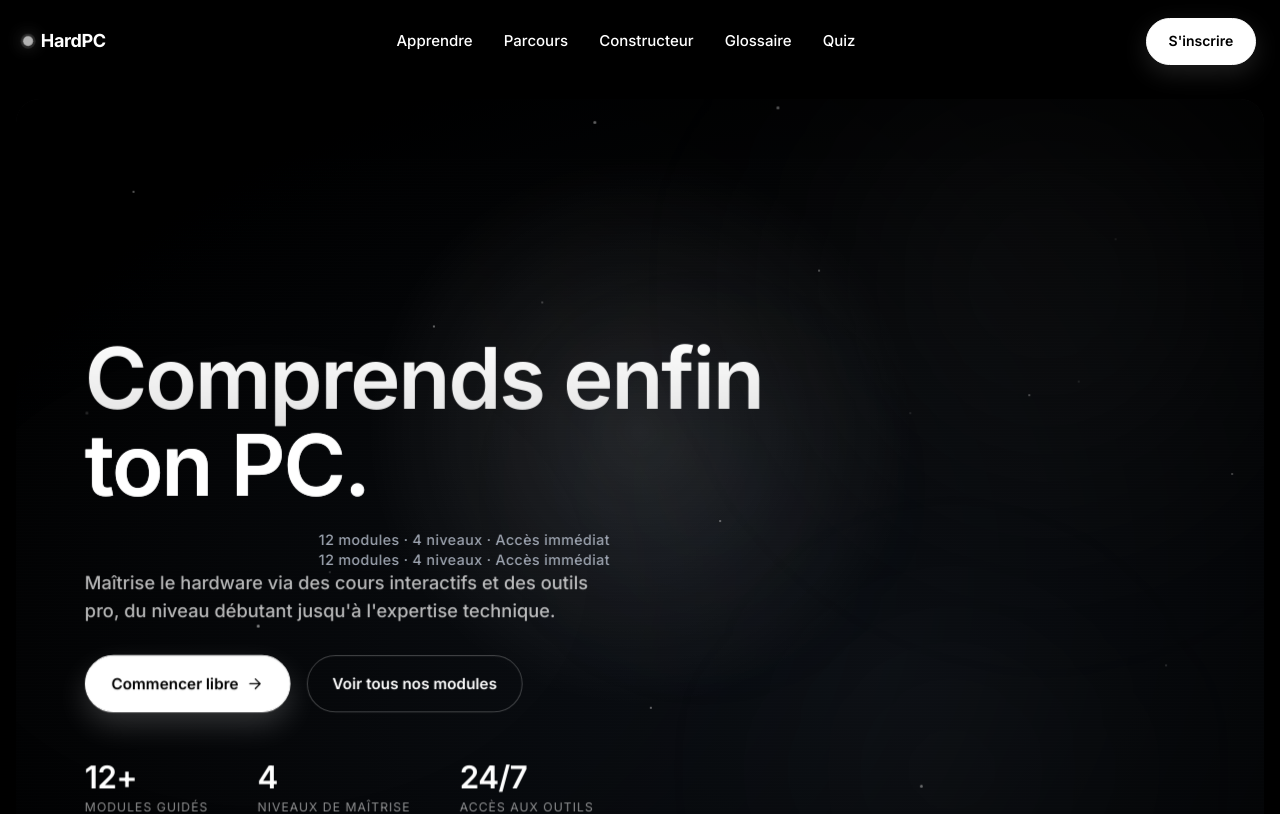
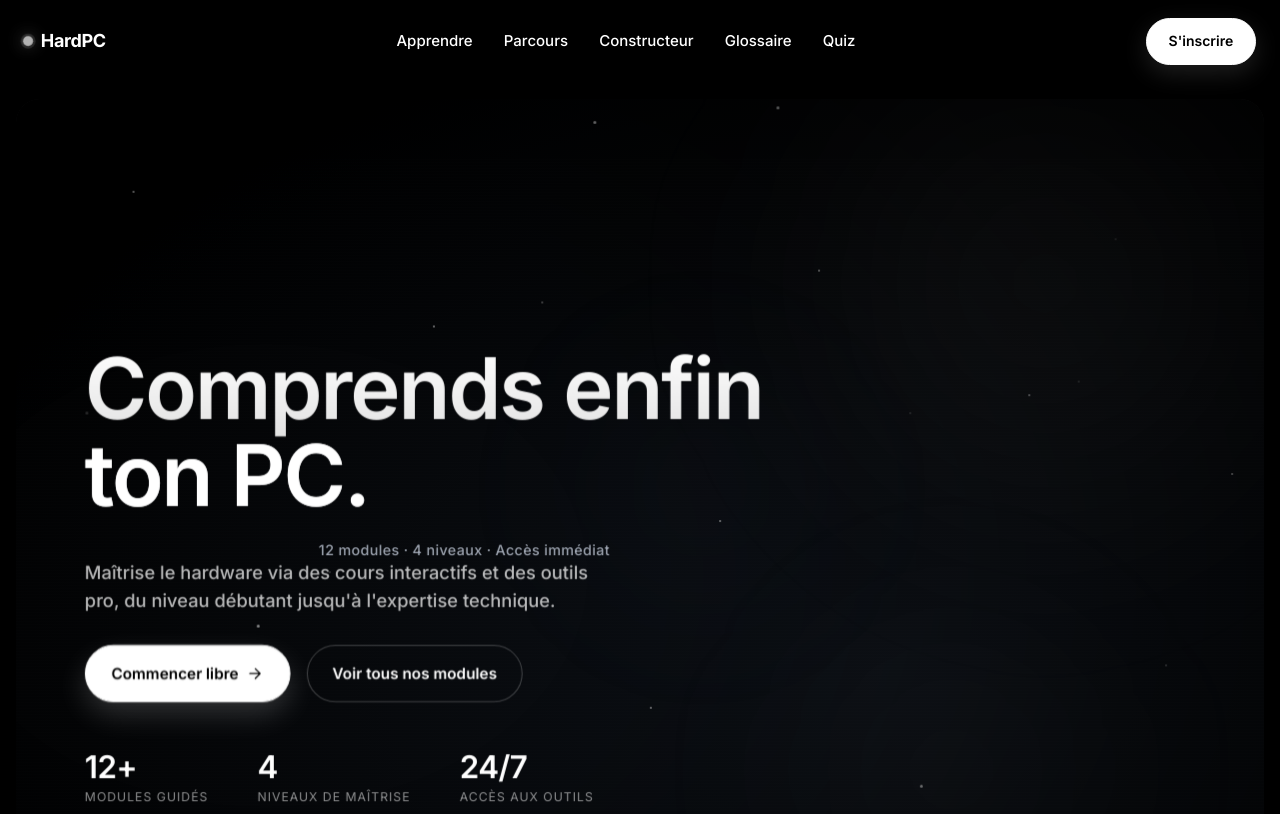
Before and after one commit to Antojljk/hardware-pc-learn, a Next.js app: page / in a window 1280 px wide. Shown: the top 814 px of the page. Built offline with nearby package versions, Linux system fonts and the light colour scheme.

Commit message:
style: refine landing page hero, features and pricing

```diff
--- a/src/components/landing/Hero.tsx
+++ b/src/components/landing/Hero.tsx
@@ -1,16 +1,10 @@
 import Link from 'next/link';
-import { ParallaxHero } from './ParallaxHero';
-import { HeroVisual } from './HeroVisual';
 
 /**
  * Section 01 — Hero plein écran premium.
- * - Image retirée, remplacée par un fond CSS 3D (grille perspective + halos)
- * - Pill d'eyebrow animée (statut "live")
- * - Titre avec mot accentué
- * - Lede, double CTA avec micro-relief au survol
- * - Effets 3D : perspective + translateZ (contenu en avant, grille en arrière)
- * - Parallaxe très subtile au scroll (ParallaxHero, client)
- * - Halo lumineux qui suit doucement le curseur (HeroVisual, client)
+ * - Fond 3D CSS (grille perspective + halos)
+ * - Titre clean blanc
+ * - Lede, double CTA
  * - Lignes de scan très subtiles pour le côté tech
  */
 export function Hero() {
@@ -35,9 +29,6 @@ export function Hero() {
           </div>
         </div>
 
-        {/* Halo lumineux qui suit le curseur (3D subtil) */}
-        <HeroVisual />
-
         {/* Vignette douce par-dessus le fond */}
         <div className="l-s01-media-vignette" aria-hidden="true" />
 
@@ -50,12 +41,6 @@ export function Hero() {
             <div className="text-muted text-sm font-medium mb-6 tracking-wide text-center">
               12 modules · 4 niveaux · Accès immédiat
             </div>
-
-          <div className="text-muted text-sm font-medium mb-6 tracking-wide text-center">
-            12 modules · 4 niveaux · Accès immédiat
-          </div>
-
-
             <p className="l-s01-lede">
               Maîtrise le hardware via des cours interactifs et des outils pro, du niveau
               débutant jusqu&apos;à l&apos;expertise technique.
@@ -102,8 +87,6 @@ export function Hero() {
           </div>
         </div>
 
-        <ParallaxHero />
-
         {/* Lignes de scan très subtiles pour le côté tech */}
         <div className="l-s01-scanlines" aria-hidden="true" />
       </div>
```
Lines whose indentation alone changed are shown as unchanged.
